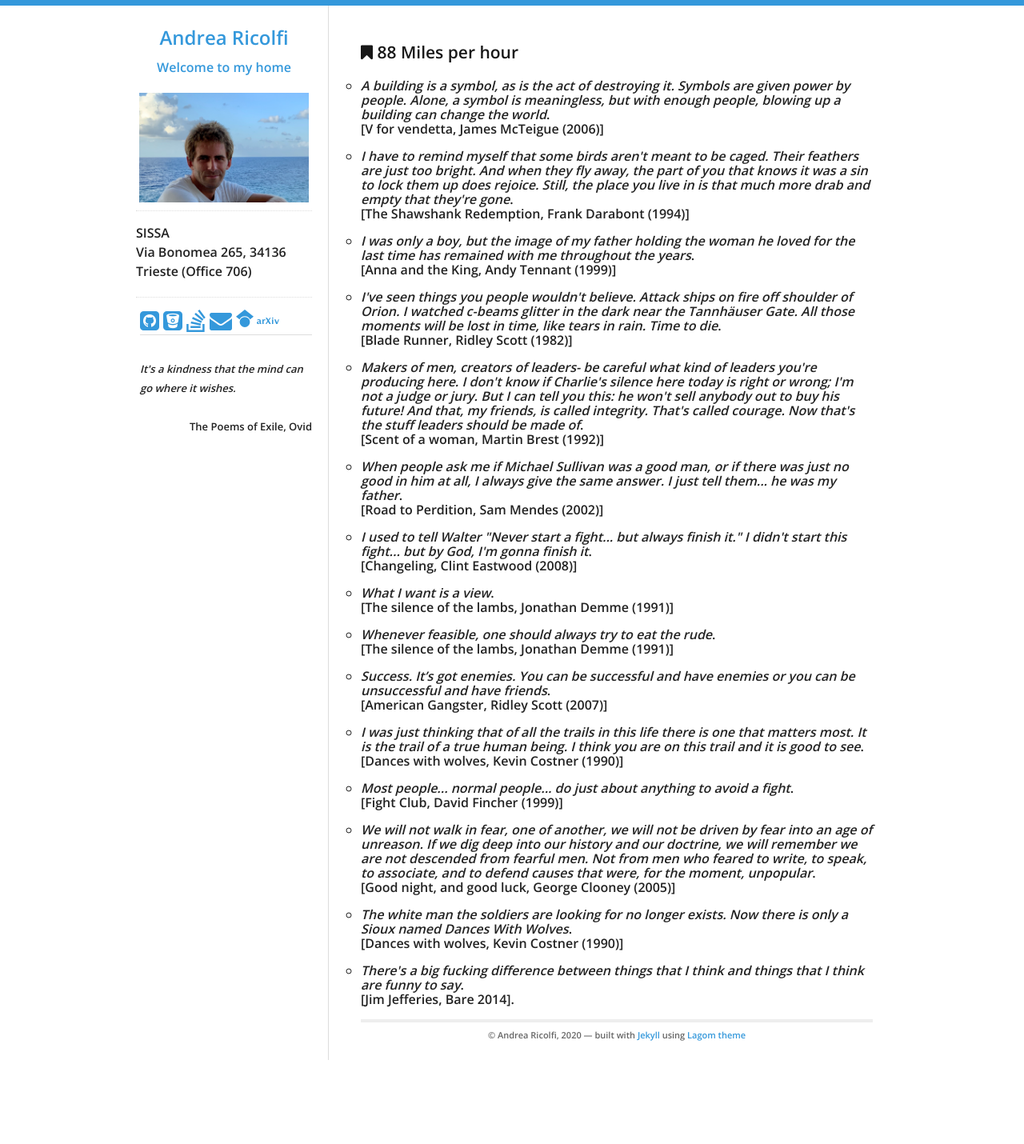
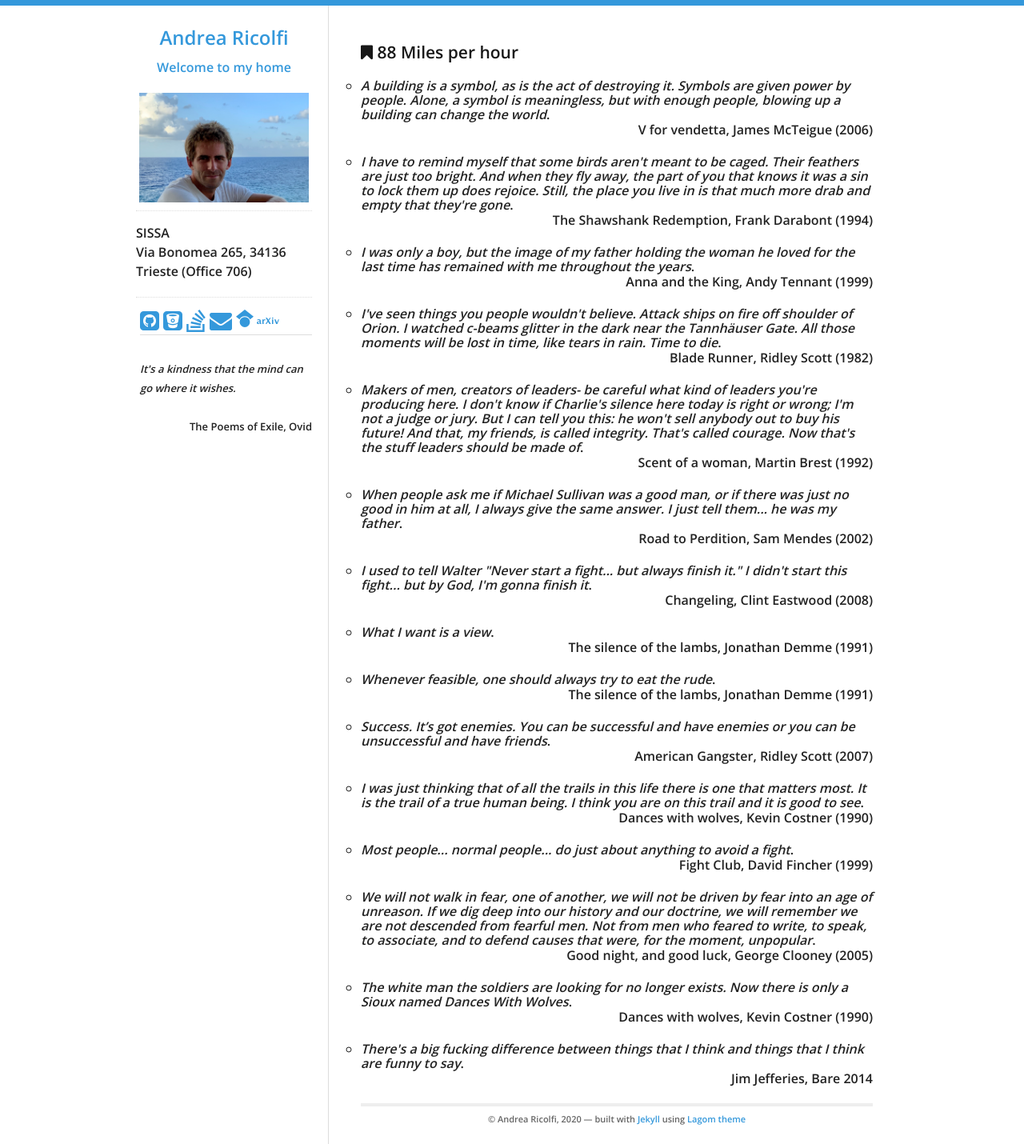
Before and after one commit to atricolfi/atricolfi.github.io, a Jekyll site: the page built from Movies.html, in a window 1280 px wide. Shown: the whole page at 80% size. Built offline with Jekyll 4.4.1, drawn with Linux system fonts in a browser that asks for light colours; before the commit the page ends 1325 px from its top, so only the background shows below that.

Commit message:
Update Movies.html

```diff
--- a/Movies.html
+++ b/Movies.html
@@ -12,28 +12,28 @@
     <ul style="list-style-type:circle">
 <li><em> A building is a symbol, as is the act of destroying it. Symbols are given power by people.
   Alone, a symbol is meaningless, but with enough people, blowing up a building can change the world</em>.<br>
-[V for vendetta, James McTeigue (2006)]
+<p align="right"/>V for vendetta, James McTeigue (2006)
   </ul>
 
   <ul style="list-style-type:circle">
 <li><em> I have to remind myself that some birds aren't meant to be caged. Their feathers are just too bright.
   And when they fly away, the part of you that knows it was a sin to lock them up does rejoice.
   Still, the place you live in is that much more drab and empty that they're gone</em>.<br>
-  [The Shawshank Redemption, Frank Darabont (1994)]
+  <p align="right"/>The Shawshank Redemption, Frank Darabont (1994)
    </ul>
 
   <ul style="list-style-type:circle">
 <li><em>
   I was only a boy, but the image of my father holding the woman he loved
   for the last time has remained with me throughout the years</em>.<br>
-  [Anna and the King, Andy Tennant (1999)]
+  <p align="right"/>Anna and the King, Andy Tennant (1999)
    </ul>
 
   <ul style="list-style-type:circle">
 <li><em>
   I've seen things you people wouldn't believe. Attack ships on fire off shoulder of Orion. I watched c-beams glitter in the
   dark near the Tannhäuser Gate. All those moments will be lost in time, like tears in rain. Time to die</em>.<br>
-  [Blade Runner, Ridley Scott (1982)]
+  <p align="right"/>Blade Runner, Ridley Scott (1982)
    </ul>
 
 
@@ -43,42 +43,42 @@
   silence here today is right or wrong; I'm not a judge or jury. But I can tell you this: he won't sell anybody
   out to buy his future! And that, my friends, is called integrity. That's called courage.
   Now that's the stuff leaders should be made of</em>.<br>
-  [Scent of a woman, Martin Brest (1992)]
+  <p align="right"/>Scent of a woman, Martin Brest (1992)
    </ul>
 
   <ul style="list-style-type:circle">
 <li><em>
   When people ask me if Michael Sullivan was a good man, or if there was just no good in him at all,
   I always give the same answer. I just tell them... he was my father</em>.<br>
-  [Road to Perdition, Sam Mendes (2002)]
+  <p align="right"/>Road to Perdition, Sam Mendes (2002)
    </ul>
 
     <ul style="list-style-type:circle">
 <li><em>
   I used to tell Walter "Never start a fight... but always finish it." I didn't start
   this fight... but by God, I'm gonna finish it</em>.<br>
-  [Changeling, Clint Eastwood (2008)]
+  <p align="right"/>Changeling, Clint Eastwood (2008)
    </ul>
 
 
       <ul style="list-style-type:circle">
 <li><em>
   What I want is a view</em>.<br>
-  [The silence of the lambs, Jonathan Demme (1991)]
+  <p align="right"/>The silence of the lambs, Jonathan Demme (1991)
    </ul>
 
 
         <ul style="list-style-type:circle">
 <li><em>
   Whenever feasible, one should always try to eat the rude</em>.<br>
-  [The silence of the lambs, Jonathan Demme (1991)]
+  <p align="right"/>The silence of the lambs, Jonathan Demme (1991)
    </ul>
 
 
        <ul style="list-style-type:circle">
 <li><em>
   Success. It’s got enemies. You can be successful and have enemies or you can be unsuccessful and have friends</em>.<br>
-  [American Gangster, Ridley Scott (2007)]
+  <p align="right"/>American Gangster, Ridley Scott (2007)
    </ul>
 
 
@@ -87,7 +87,7 @@
 <li><em>
   I was just thinking that of all the trails in this life there is one that matters most. It is the trail of a true
   human being. I think you are on this trail and it is good to see</em>.<br>
-  [Dances with wolves, Kevin Costner (1990)]
+  <p align="right"/>Dances with wolves, Kevin Costner (1990)
    </ul>
 
 
@@ -95,7 +95,7 @@
          <ul style="list-style-type:circle">
 <li><em>
   Most people... normal people... do just about anything to avoid a fight</em>.<br>
-  [Fight Club, David Fincher (1999)]
+  <p align="right"/>Fight Club, David Fincher (1999)
    </ul>
 
 
@@ -104,7 +104,7 @@
   We will not walk in fear, one of another, we will not be driven by fear into an age of unreason. If we dig deep
   into our history and our doctrine, we will remember we are not descended from fearful men.
   Not from men who feared to write, to speak, to associate, and to defend causes that were, for the moment, unpopular</em>.<br>
-  [Good night, and good luck, George Clooney (2005)]
+  <p align="right"/>Good night, and good luck, George Clooney (2005)
    </ul>
 
 
@@ -114,7 +114,7 @@
   <ul style="list-style-type:circle">
 <li><em>
   The white man the soldiers are looking for no longer exists. Now there is only a Sioux named Dances With Wolves</em>.<br>
-  [Dances with wolves, Kevin Costner (1990)]
+  <p align="right"/>Dances with wolves, Kevin Costner (1990)
    </ul>
 
 
@@ -124,7 +124,7 @@
     <ul style="list-style-type:circle">
 <li><em>
   There's a big fucking difference between things that I think and things that I think are funny to say</em>.<br>
-[Jim Jefferies, Bare 2014].
+<p align="right"/>Jim Jefferies, Bare 2014
   </ul>
 
 
```
